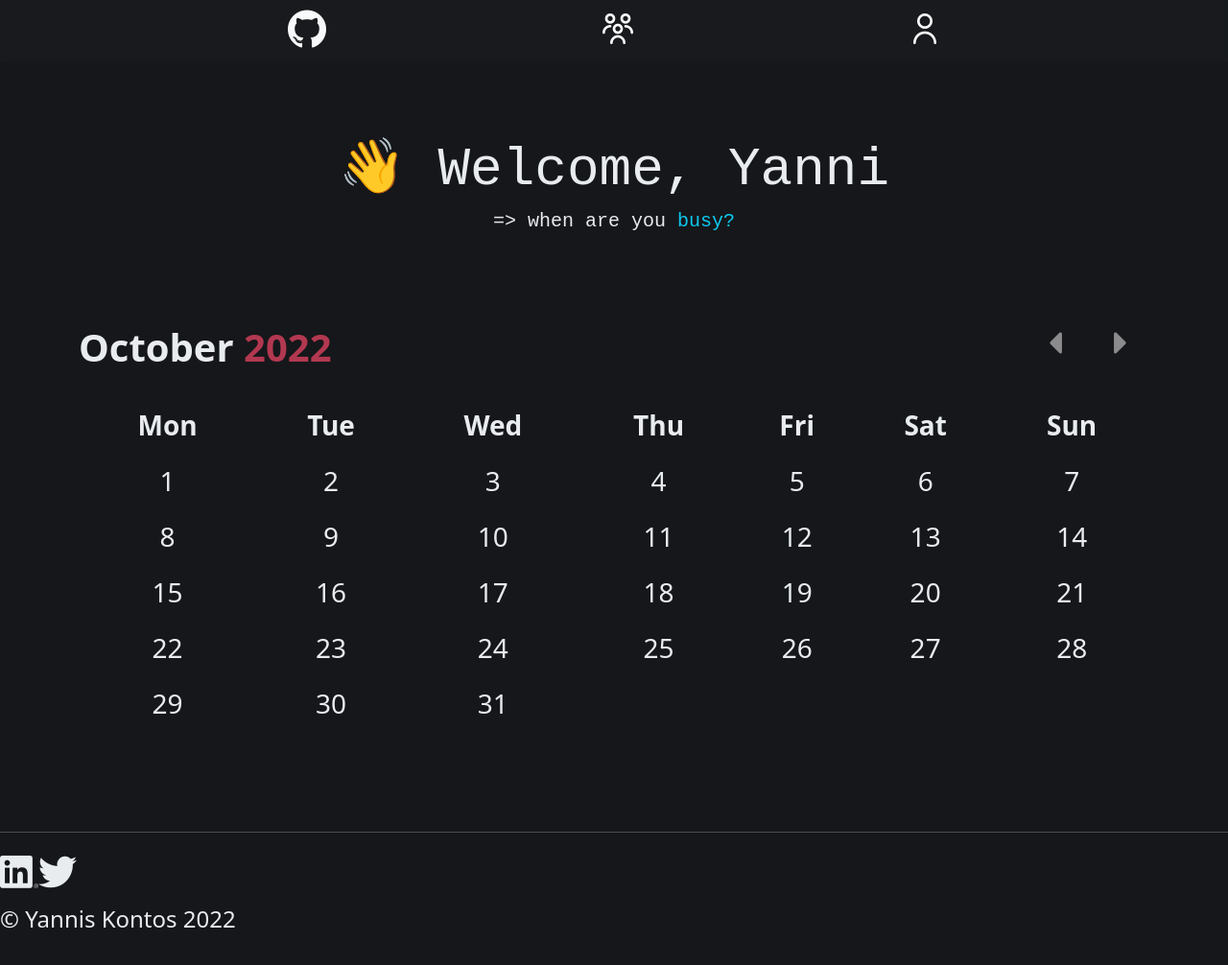
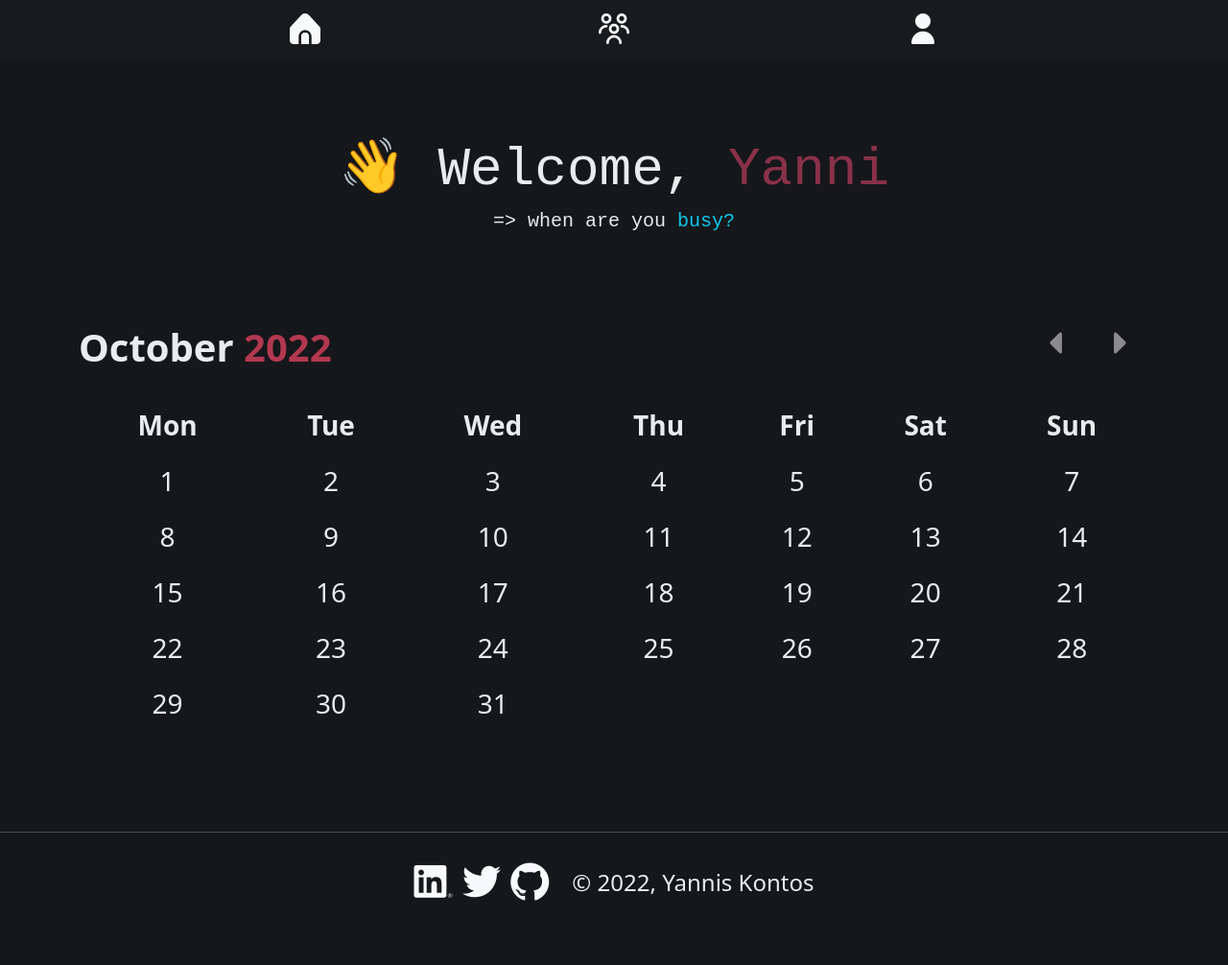
Before and after one commit to YanniKontos/Schedule-Checker, a plain HTML site: page landing/landing.html in a window 1280 px wide. Shown: the whole page at 96% size. After the commit the page ends 964 px from the top, so only its background shows below. Drawn offline with nearby package versions, Linux system fonts and the light colour scheme.

Commit message:
major changes

```diff
--- a/bootstrap.min.css
+++ b/bootstrap.min.css
@@ -33,5 +33,5 @@ body {
 }
 
 .days:hover {
-    background: #2626a031;
+    background: #1c1c7c69;
 }
--- a/landing.html
+++ b/landing/landing.html
@@ -7,30 +7,31 @@
     <title>Home Page</title>
     <link rel="shortcut icon" type="image/jpg" href="/icon/favicon.ico"/>
     <link rel="manifest" href="/desktop-config/manifest.webmanifest"/>
-    <script src="/main.js" defer></script>
-    <script src="/sw.js"></script>
+    <script src="/landing/main.js" defer></script>
+    <script src="/desktop-config/sw.js"></script>
     <script src="https://unpkg.com/@popperjs/core@2"></script>
     <script src="https://unpkg.com/tippy.js@6"></script>
-    <link rel="stylesheet" href="/main.css">
+    <link rel="stylesheet" href="/landing/main.css">
     <link href="https://cdn.jsdelivr.net/npm/bootstrap@5.2.1/dist/css/bootstrap.min.css" rel="stylesheet" integrity="sha384-iYQeCzEYFbKjA/T2uDLTpkwGzCiq6soy8tYaI1GyVh/UjpbCx/TYkiZhlZB6+fzT" crossorigin="anonymous">
-    <link rel="stylesheet" href="bootstrap.min.css">
-    <link rel='stylesheet' href='https://cdn-uicons.flaticon.com/uicons-regular-rounded/css/uicons-regular-rounded.css'>
-    <link rel='stylesheet' href='https://cdn-uicons.flaticon.com/uicons-brands/css/uicons-brands.css'>
+    <link rel="stylesheet" href="/bootstrap.min.css">
+    <link rel="stylesheet" href='https://cdn-uicons.flaticon.com/uicons-regular-rounded/css/uicons-regular-rounded.css'>
+    <link rel="stylesheet" href='https://cdn-uicons.flaticon.com/uicons-brands/css/uicons-brands.css'>
+    <link href="https://cdn-uicons.flaticon.com/uicons-solid-rounded/css/uicons-solid-rounded.css" rel="stylesheet">
 </head>
 <body>
-    <div class="nav-container container-fluid sticky-top d-flex align-items-center justify-content-evenly fs-2" style="height: 8vh; backdrop-filter: blur( 4px )">
-        <div class="section-1 section fs-1" id="sectionOne">
-            <a class="text-decoration-none link-light nav-buttons" id="githubButton" href="https://github.com/YanniKontos" target="_blank" aria-placeholder="My Github"><i class="fi fi-brands-github"></i></a>
+    <nav class="nav-container container-fluid sticky-top d-flex align-items-center justify-content-evenly fs-2" style="height: 8vh; backdrop-filter: blur( 4px )">
+        <div class="section-1 section" id="sectionOne">
+            <a class="text-decoration-none link-light nav-buttons" id="homeButton" href="/landing/landing.html" aria-placeholder="Home"><i class="fi fi-sr-home"></i></a>
         </div>
 
         <div class="section-2 section user-select-all" id="sectionTwo">
-           <a class="text-decoration-none link-light nav-buttons" id="groupButton" href="" aria-placeholder="Your Group"><i class="fi fi-rr-users-alt"></i></a>
+            <a class="text-decoration-none link-light nav-buttons" id="groupButton" href="#" aria-placeholder="Your Group"><i class="fi fi-rr-users-alt"></i></a>
         </div>
 
         <div class="section-3 section" id="sectionThree">
-                <a class="text-decoration-none link-light nav-buttons" id="ProfileButton" href="" aria-placeholder="Profile"><i class="fi fi-rr-user"></i></a>
+            <a class="text-decoration-none link-light nav-buttons" id="profileButton" href="/profile/profile.html" aria-placeholder="Profile"><i class="fi fi-sr-user"></i></a>
         </div>
-    </div>
+    </nav>
 
     <div class="user-greetings text-center">
         <h1 class="display-4"><span id="wave-emoji">👋</span> Welcome, <span id="nameHeader">Yanni</span></h1>
@@ -112,13 +113,14 @@
     </main>
 
     <hr>
-    <footer class="footer-section w-100 h-25">
-        <div class="socials d-flex fs-1">
-            <i class="fi fi-brands-linkedin"></i>
-            <i class="fi fi-brands-twitter"></i>
+    <footer class="footer-section w-100 d-flex gap-4 fs-1 align-items-center justify-content-center" style="height: 10vh">
+        <div class="socials">
+            <a class="text-decoration-none link-light" href="https://www.linkedin.com/in/yannis-kontos-1a2358238/" target="_blank"><i class="fi fi-brands-linkedin"></i></a>
+            <a class="text-decoration-none link-light" href="https://twitter.com/Yanni_Kontos" target="_blank"><i class="fi fi-brands-twitter"></i></a>
+            <a class="text-decoration-none link-light" href="https://github.com/YanniKontos" target="_blank"><i class="fi fi-brands-github"></i></a>
         </div>
         <div class="copyright">
-            <h4>&copy Yannis Kontos 2022</h4>
+            <h4>&copy 2022, Yannis Kontos</h4>
         </div>
     </footer>
 </body>
--- a/main.js
+++ b/landing/main.js
@@ -26,11 +26,8 @@ function animateIcons() {
 };
 
 function randomizeColors() {
-    const letters = "ABCDEFGHIJKLMNOPQRSTUVWXYZabcdefghijklmnopqrstuvwxyz";
-    let generatedNum = Math.random().toString().substring(2,8)
-    let combinedNumLetters = letters + generatedNum;
-    let generatedLetters = combinedNumLetters[Math.floor(Math.random() * combinedNumLetters.length)];
-    console.log(generatedLetters);
+    let colorGeneration = `#${Math.floor(Math.random() * 0xffffff).toString(16)}`;
+    nameHeader.style.color = colorGeneration;
 };
 
 function previousMonth(){
--- a/app.js
+++ b/login/app.js
@@ -15,7 +15,7 @@ formSubmitBtn.addEventListener("click", (e) => {
     formInputOne.value === defaultUser ? loginArr.push(defaultUser) : null;
     formInputTwo.value === defaultPass ? loginArr.push(defaultPass) : null;
 
-   loginArr.includes(defaultUser && defaultPass) ? location.href = "landing.html" : null;
+   loginArr.includes(defaultUser && defaultPass) ? location.href = "/landing/landing.html" : null;
 
 });
 
--- /dev/null
+++ b/profile/profile.css
@@ -0,0 +1,22 @@
+body {
+    height: 100vh;
+}
+
+.section {
+    transform: translateY(-50%);
+}
+
+.animation-one {
+    transform: translateY(5%);
+    transition: 0.27s ease-out;
+}
+
+.animation-two {
+    transform: translateY(5%);
+    transition: 0.39s ease-in;
+}
+
+.animation-three {
+    transform: translateY(5%);
+    transition: 0.48s ease-in;
+}
```
Also changed, not shown: login/index.html (renamed from index.html, +4 -4 lines), profile/profile.html (added, +36 -0 lines), profile/profile.js (added, +18 -0 lines), desktop-config/sw.js (renamed from sw.js), landing/main.css (renamed from main.css), login/style.css (renamed from style.css).
